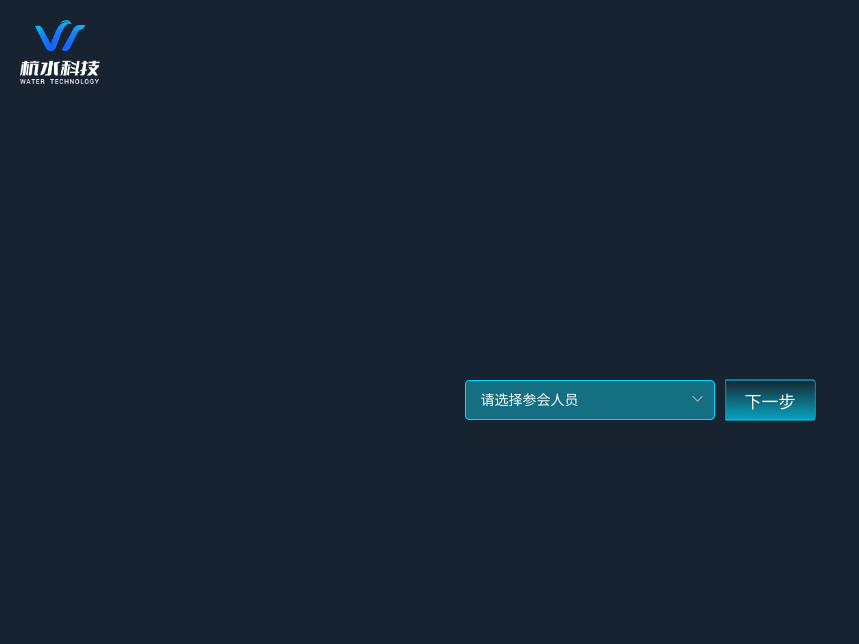
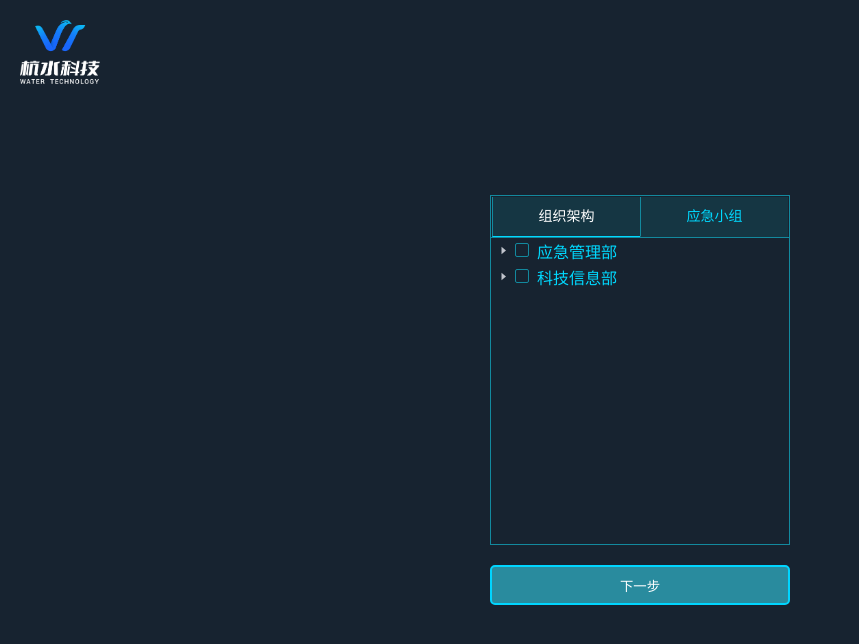
Before and after one commit to HDhuangdi/simple-peer-demo, a Vue app: page / in a window 1280 px wide. Shown: the top 644 px of the page, without its empty margins (0-859 px from the left). Built offline with nearby package versions, Linux system fonts and the light colour scheme.

Commit message:
feat: 适配城投需求

```diff
--- a/src/views/home.vue
+++ b/src/views/home.vue
@@ -2,22 +2,64 @@
   <div class="home">
     <div class="start">
       <template v-if="step == 1">
-        <el-select v-model="value" multiple placeholder="请选择参会人员" style="width: 250px">
-          <el-option
-            v-for="item in options"
-            :key="item.label"
-            :label="item.label"
-            :value="item.label"
+        <div
+          style="
+            display: flex;
+            flex-direction: column;
+            justify-content: center;
+            align-items: center;
+          "
         >
-          </el-option>
-        </el-select>
+          <div class="tabs-container">
+            <el-tabs v-model="activeTab" type="card">
+              <el-tab-pane label="组织架构" name="组织架构">
+                <div class="tree-container">
+                  <el-tree
+                    @check="handleCheckChange"
+                    :data="orgTreeData"
+                    show-checkbox
+                    node-key="label"
+                    :props="{
+                      children: 'children',
+                      label: 'label',
+                    }"
+                    :render-content="renderContent"
+                  >
+                  </el-tree>
+                </div>
+              </el-tab-pane>
+              <el-tab-pane label="应急小组" name="应急小组">
+                <div
+                  class="emergency-team"
+                  v-for="item of emergencyTeam"
+                  :key="item.name"
+                >
+                  <div class="team-info">
+                    <div class="team-name">{{ item.name }}</div>
+                    <div class="team-button" @click="confirm(item.name)">
+                      一键拉会
+                    </div>
+                  </div>
+
+                  <div class="team-leader">
+                    <div>组长：</div>
+                    <div class="leader-name">{{ item.leader }}</div>
+                    <div style="margin-left: 10px">电话：</div>
+                    <div class="leader-tel">{{ item.tel }}</div>
+                  </div>
+                </div>
+              </el-tab-pane>
+            </el-tabs>
+          </div>
           <button
             style="margin-left: 10px"
-          class="connectButton"
+            class="next-button"
             @click="confirm"
+            v-if="activeTab === '组织架构'"
           >
             下一步
           </button>
+        </div>
       </template>
       <template v-else>
         <input
@@ -37,91 +79,138 @@ export default {
   data() {
     return {
       roomId: "",
-      options: [
+      orgTreeData: [
         {
-          label: "陈浩-应急管理部 13588886738",
+          label: "应急管理部",
+          children: [
+            {
+              label: "陈浩",
+              tel: "13588886738",
             },
             {
-          label: "周骅-应急管理部 13989868674",
+              label: "周骅",
+              tel: "13989868674",
             },
             {
-          label: "钱玮亮-应急管理部 1330571124",
+              label: "钱玮亮",
+              tel: "13305711242",
             },
             {
-          label: "韩冬-应急管理部 13588802506",
+              label: "韩冬",
+              tel: "13588802506",
             },
             {
-          label: "潘海散-应急管理部 13857125131",
+              label: "潘海散",
+              tel: "13857125131",
             },
             {
-          label: "王婷-应急管理部 18258186094",
+              label: "王婷",
+              tel: "18258186094",
             },
             {
-          label: "张忠平-应急管理部 15858160510",
+              label: "张忠平",
+              tel: "15858160510",
             },
             {
-          label: "叶家浩-应急管理部 13029453301",
+              label: "叶家浩",
+              tel: "13029453301",
             },
             {
-          label: "孙诚涛-应急管理部 17367073341",
+              label: "孙诚涛",
+              tel: "17367073341",
             },
             {
-          label: "席寒-应急管理部 19521556866",
+              label: "席寒",
+              tel: "19521556866",
             },
             {
-          label: "施鹏飞-应急管理部 15968150327",
+              label: "施鹏飞",
+              tel: "15968150327",
             },
             {
-          label: "王智星-应急管理部 15168375622",
+              label: "王智星",
+              tel: "15168375622",
             },
             {
-          label: "缪承谕-应急管理部 15957668088",
+              label: "缪承谕",
+              tel: "15957668088",
             },
             {
-          label: "王津-应急管理部 15258886927",
+              label: "王津",
+              tel: "15258886927",
             },
             {
-          label: "祝沈军-应急管理部 18767169819",
+              label: "祝沈军",
+              tel: "18767169819",
             },
             {
-          label: "崔向虎-应急管理部 18868890111",
+              label: "崔向虎",
+              tel: "18868890111",
+            },
+          ],
         },
         {
-          label: "刘洪江-科技信息部 13705816537",
+          label: "科技信息部",
+          children: [
+            {
+              label: "刘洪江",
+              tel: "13705816537",
             },
             {
-          label: "张国剑-科技信息部 13905718977",
+              label: "张国剑",
+              tel: "13905718977",
             },
             {
-          label: "封敏奇-科技信息部 13588479572",
+              label: "封敏奇",
+              tel: "13588479572",
             },
             {
-          label: "叶奕庆-科技信息部 18758028425",
+              label: "叶奕庆",
+              tel: "18758028425",
             },
             {
-          label: "纪睿-科技信息部 17767100456",
+              label: "纪睿",
+              tel: "17767100456",
             },
             {
-          label: "金晓燕-科技信息部 18358558955",
+              label: "金晓燕",
+              tel: "18358558955",
             },
             {
-          label: "谭婧-科技信息部 13031166700",
+              label: "谭婧",
+              tel: "13031166700",
             },
             {
-          label: "缪承谕-科技信息部 15957668088",
+              label: "缪承谕",
+              tel: "15957668088",
             },
             {
-          label: "王梦妍-科技信息部 13136199275",
+              label: "王梦妍",
+              tel: "13136199275",
+            },
+          ],
+        },
+      ],
+      emergencyTeam: [
+        {
+          name: "小组一",
+          leader: "xxxxx",
+          tel: "123asdadasd",
         },
         {
-          label: "舒秀波-水务集团-安全综治岗 13951005318",
+          name: "小组二",
+          leader: "xxxxx",
+          tel: "123asdadasd",
         },
         {
-          label: "周建奇-能源集团-生产运营管理岗 13758234725",
+          name: "小组三",
+          leader: "xxxxx",
+          tel: "123asdadasd",
         },
       ],
-      value: "",
+      activeTab: "组织架构",
       step: "1",
+      checkedNodes: [],
     };
   },
   methods: {
@@ -135,15 +224,37 @@ export default {
         this.$router.push("/meeting?roomId=" + this.roomId);
       }
     },
-    confirm() {
-      if (!this.value.length) {
+    confirm(teamName) {
+      if (this.activeTab === "组织架构") {
+        if (!this.checkedNodes.length) {
           this.$message({
             message: "请选择参会人员",
             type: "warning",
           });
         } else {
-        this.step = "2";
+          this.roomId = this.randomRange(100000, 999999);
+          this.$router.push("/meeting?roomId=" + this.roomId);
+          // this.step = "2";
         }
+      } else {
+        this.roomId = this.randomRange(100000, 999999);
+        this.$router.push("/meeting?roomId=" + this.roomId);
+        // this.step = "2";
+      }
+    },
+    renderContent(h, { node, data, store }) {
+      return (
+        <div style="display: flex;justify-content: space-between;width: 70%; color:#00d9ff;">
+          <span>{node.label}</span>
+          <span>{node.data.tel}</span>
+        </div>
+      );
+    },
+    handleCheckChange(e1, e2) {
+      this.checkedNodes = e2.checkedNodes;
+    },
+    randomRange(min, max) {
+      return Math.floor(Math.random() * (max - min)) + min;
     },
   },
 };
@@ -189,40 +300,104 @@ export default {
       box-sizing: content-box;
       padding: 0 20px;
     }
-    .el-select {
-      input {
-        background-color: rgb(20, 111, 131);
-        border: 1px solid rgb(0, 216, 254);
-        &::placeholder{
+    .next-button {
+      width: 300px;
+      background-color: #298b9e;
       color: #fff;
+      height: 40px;
+      border-radius: 5px;
+      outline: none;
+      border: 2px solid #00d5ff;
+      cursor: pointer;
+      margin-left: 0 !important;
+      margin-top: 20px;
+    }
+    .tabs-container {
+      height: 350px;
+      width: 300px;
+      border: 1px solid rgb(19, 137, 158);
+      .tree-container {
+        border-radius: 4px;
+        height: 300px;
+        overflow-y: auto;
+        &::-webkit-scrollbar {
+          width: 6px;
+        }
+        /* 滚动槽 */
+        &::-webkit-scrollbar-track {
+          background-color: transparent;
+        }
+        /* 滚动条滑块 */
+        &::-webkit-scrollbar-thumb {
+          border-radius: 10px;
+          background-color: rgb(19, 137, 158);
         }
       }
-      .el-tag {
-        background-color: rgb(54, 191, 215);
+    }
+
+    .el-tabs {
+      .el-tabs__header {
+        margin: 0 !important;
+        border-bottom: 1px solid rgb(19, 137, 158);
+        .el-tabs__nav {
+          border: 1px solid transparent;
+          width: 100%;
+          display: flex;
+          .el-tabs__item {
+            border-left: 1px solid rgb(19, 137, 158);
+            color: rgb(0, 217, 255);
+            background-color: #153643;
+            flex: 1;
+            text-align: center;
+            &.is-active {
+              border-bottom-color: rgb(0, 217, 255);
               color: #fff;
-        border: 1px solid rgb(0, 216, 254);
-      }
-      .el-tag__close {
-        color: #C0C4CC;
-        background-color: #fff;
             }
           }
         }
       }
-.el-select-dropdown {
-  background-color: rgb(20, 111, 131) !important;
-  border: 1px solid rgb(0, 216, 254);
-  .popper__arrow {
-    border-bottom-color: rgb(0, 216, 254) !important;
     }
-  .popper__arrow::after {
-    border-bottom-color: rgb(0, 216, 254) !important;
+    .el-tree {
+      background: transparent;
+      .el-tree-node:focus {
+        & > .el-tree-node__content {
+          background-color: #153643;
         }
-  .el-select-dropdown__item {
+      }
+      .el-tree-node__content:hover {
+        background-color: #153643;
+      }
+      .el-checkbox {
+        .el-checkbox__inner {
+          background-color: transparent;
+          border: 1px solid rgb(19, 137, 158);
+        }
+      }
+    }
+    .emergency-team {
+      color: rgb(0, 217, 255);
+      padding: 10px;
+      .team-info {
+        display: flex;
+        justify-content: space-between;
+        .team-button {
+          width: 70px;
+          background-color: #298b9e;
           color: #fff;
-    &.hover,&.selected {
-      background-color: rgb(0, 216, 254) !important;
-      color: #fff !important;
+          height: 30px;
+          border-radius: 2px;
+          outline: none;
+          border: 1px solid #00d5ff;
+          cursor: pointer;
+          text-align: center;
+          font-size: 12px;
+          line-height: 30px;
+        }
+      }
+      .team-leader {
+        font-size: 13px;
+        display: flex;
+      }
     }
   }
 }
--- a/src/views/meeting.vue
+++ b/src/views/meeting.vue
@@ -17,10 +17,7 @@
     <template v-else>
       <wave text="等待其他人加入中..." v-if="!objectLenth(allMembers)"></wave>
       <div class="main" v-else>
-        <div
-          class="local-video-container"
-          v-show="hasCameraStream"
-        >
+        <div class="local-video-container" v-show="hasCameraStream">
           <video
             preload="auto"
             autoplay="autoplay"
@@ -99,7 +96,7 @@
         </div>
       </div>
     </template>
-    <div v-if="token" class="home" @click="goHome()">首页</div>
+    <div class="home" @click="goHome()">首页</div>
   </div>
 </template>
 
@@ -116,20 +113,8 @@ export default {
     wave,
   },
   data() {
-    const query = this.$route.query;
-    console.log(query);
-    let roomId;
-    let token = "";
-    if (query.roomId && ~query.roomId.indexOf("hskjyjzhtoken=")) {
-      roomId = query.roomId.split("hskjyjzhtoken=")[0];
-      token = query.roomId.split("hskjyjzhtoken=")[1];
-    } else {
-      roomId = query.roomId;
-    }
-
     return {
-      roomId,
-      token,
+      roomId: this.$route.query.roomId,
       hasCameraStream: true,
       hasAudioStream: true,
       connected: false,
@@ -152,10 +137,13 @@ export default {
   },
   mounted() {
     // const vConsole = new VConsole();
+    if (this.roomId) {
+      this.connect();
+    }
   },
   methods: {
     goHome() {
-      location.href = `https://zhglmobile.hzwgc.com:4431/#/bars/messages/index?token=${this.token}`;
+      this.$router.push("/");
     },
     createPeer() {
       peer = new MultiplePeer({
@@ -297,6 +285,7 @@ export default {
       if (peer) peer.hangup();
       peer = null;
       this.connected = false;
+      this.goHome();
     },
   },
   computed: {
@@ -462,6 +451,7 @@ export default {
     line-height: 50px;
     text-align: center;
     cursor: pointer;
+    z-index: 999;
   }
 }
 </style>
```
Also changed, not shown: 2 other files (tests, documents, lock files or other folders). Lines whose indentation alone changed are shown as unchanged.
